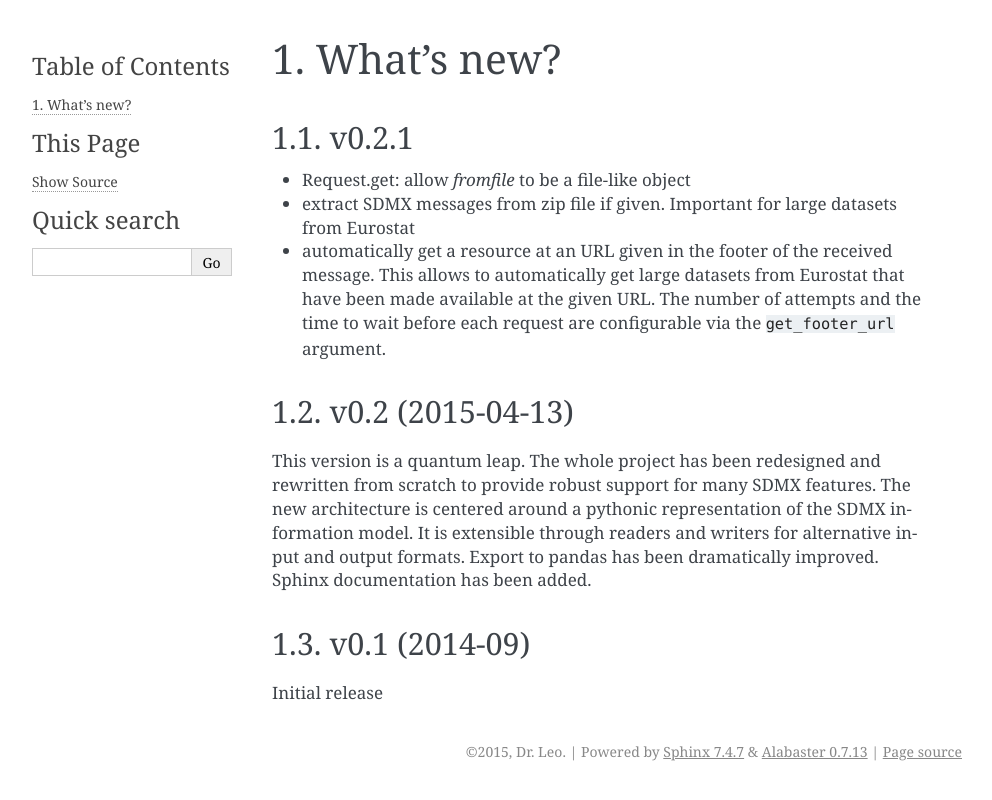
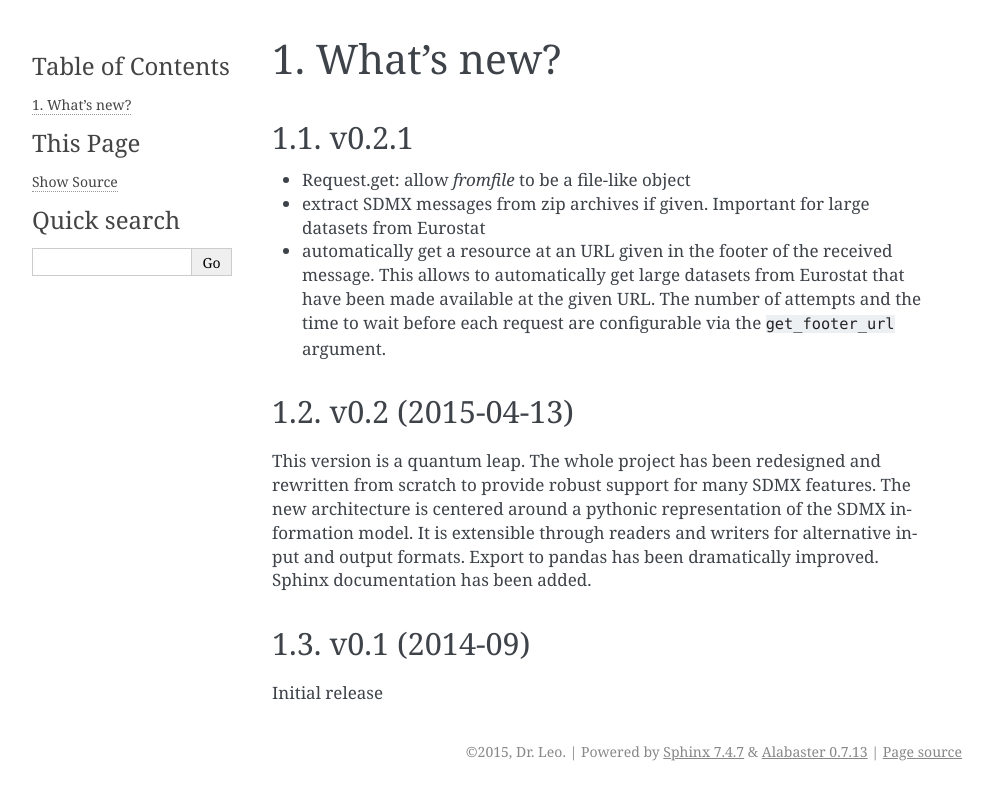
Before and after one commit to dr-leo/pandaSDMX, a Sphinx documentation site: the page built from doc/whatsnew.rst, in a window 1280 px wide. Shown: the top 800 px of the page, without its empty margins (148-1140 px from the left). Built offline with Sphinx 7.4.7, drawn with Linux system fonts in a browser that asks for light colours.

Commit message:
minor fixes

```diff
--- a/doc/faq.rst
+++ b/doc/faq.rst
@@ -1,3 +1,5 @@
+:tocdepth: 1
+
 FAQ
 ======
 
--- a/doc/whatsnew.rst
+++ b/doc/whatsnew.rst
@@ -7,7 +7,7 @@ v0.2.1
 --------------
 
 * Request.get: allow `fromfile` to be a file-like object
-* extract SDMX messages from zip file if given. Important for large datasets from Eurostat
+* extract SDMX messages from zip archives if given. Important for large datasets from Eurostat
 * automatically get a resource at an URL given in
   the footer of the received message. This allows to automatically get large datasets from Eurostat that have been
   made available at the given URL. The number of attempts and the time to wait before each
--- a/pandasdmx/__init__.py
+++ b/pandasdmx/__init__.py
@@ -17,4 +17,4 @@ pandaSDMX - a Python package for SDMX - Statistical Data and Metadata eXchange
 from pandasdmx.api import Request
 
 
-version = '0.2.1dev1'
+version = '0.2.1.dev2'
```
Also changed, not shown: changelog.txt (renamed from ChangeLog.rst).
